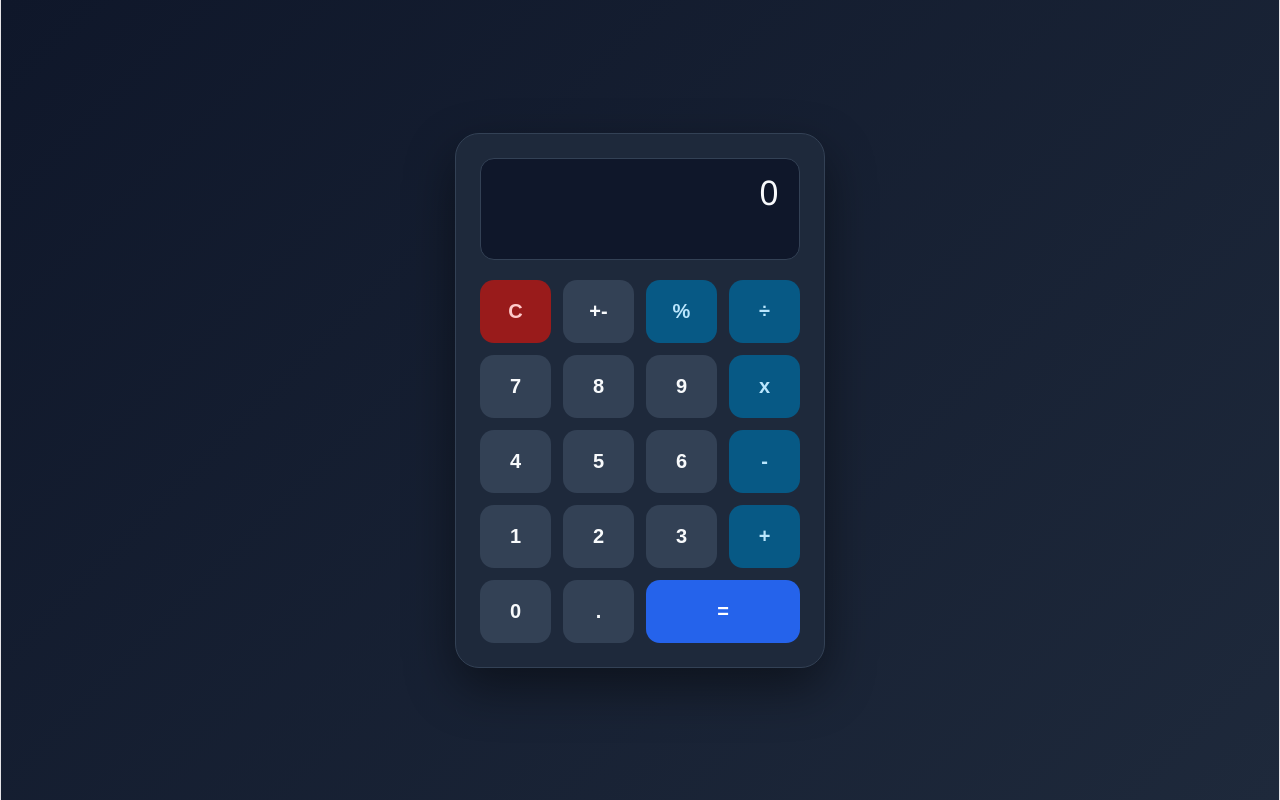
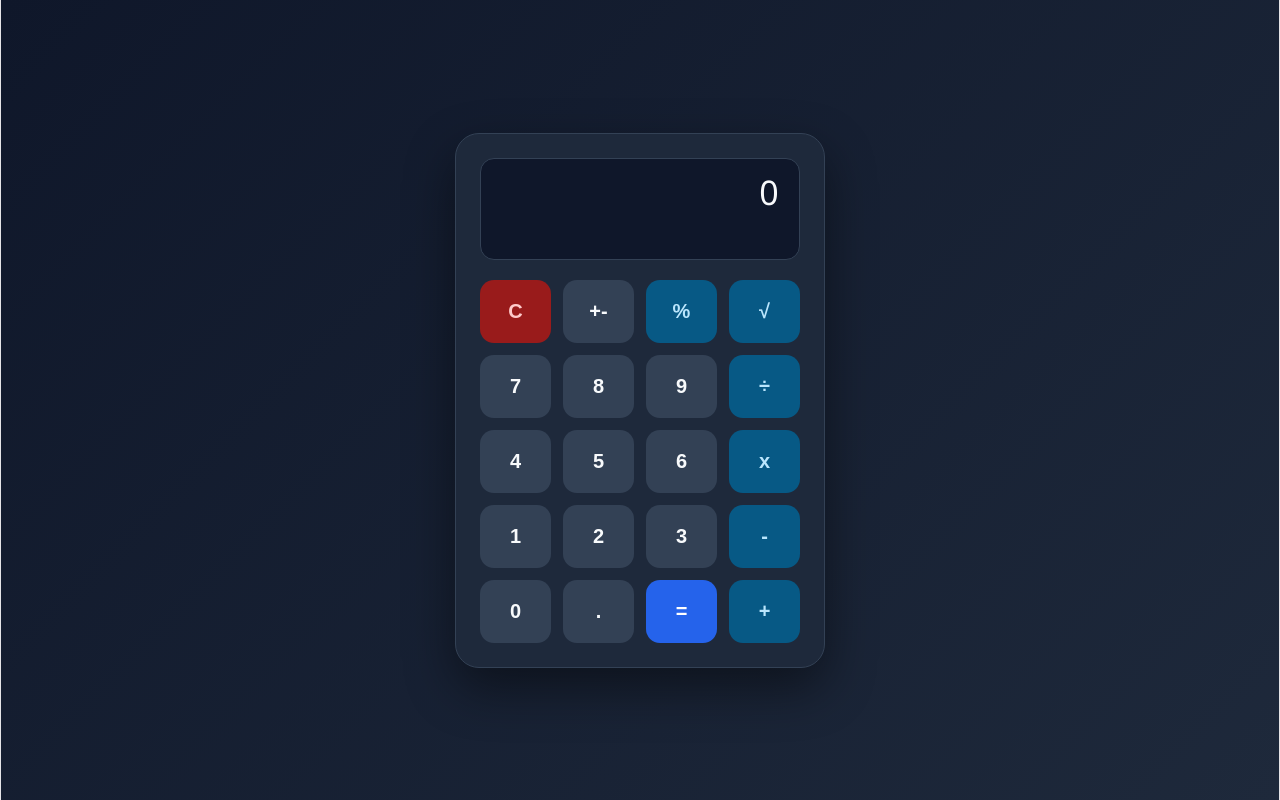
Before and after one commit to Delvinol/CalculatorGo, a React app in the folder frontend/: page / in a window 1280 px wide. Built offline with nearby package versions, Linux system fonts and the light colour scheme; the HTML template or start-up script is replaced by a standard one.

Commit message:
square root enabled

```diff
--- a/frontend/src/App.css
+++ b/frontend/src/App.css
@@ -97,7 +97,7 @@ button.operator:hover {
 button.equals {
   background: #2563eb;
   color: white;
-  grid-column: span 2;
+  grid-column: span 1;
 }
 
 button.equals:hover {
--- a/frontend/src/App.jsx
+++ b/frontend/src/App.jsx
@@ -7,6 +7,40 @@ function App() {
   const handleClick = async (value) => {
     if (value === 'C') {
       setInput('0');
+    } else if (value === '√') {
+      // Calculates the square root through the Go API
+      const number = Number(input);
+
+      if (!Number.isFinite(number) || number < 0) {
+        setInput('Error');
+        return;
+      }
+
+      try {
+        const response = await fetch('/calculate', {
+          method: 'POST',
+          headers: {
+            'Content-Type': 'application/json'
+          },
+          body: JSON.stringify({
+            number1: number,
+            number2: 0,
+            operacion: 'square_root'
+          })
+        });
+
+        if (!response.ok) {
+          throw new Error(await response.text());
+        }
+
+        const data = await response.json();
+        setInput(String(data.result));
+
+      } catch (error) {
+        console.error('API Error:', error);
+        setInput('Error');
+      }
+
     } else if (value === '=') {// Extracts the numbers and operator from the expression
 
       const match = input.match(/^(-?\d+(?:\.\d+)?)([+\-x÷%])(-?\d+(?:\.\d+)?)$/); if (!match) {
@@ -73,11 +107,11 @@ function App() {
 
   //Buttons we are going to  use
   const buttons = [
-    'C', '+-', '%', '÷',
-    '7', '8', '9', 'x',
-    '4', '5', '6', '-',
-    '1', '2', '3', '+',
-    '0', '.', '=',
+    'C', '+-', '%', '√',
+    '7', '8', '9', '÷',
+    '4', '5', '6', 'x',
+    '1', '2', '3', '-',
+    '0', '.', '=', '+'
   ];
 
   return (
@@ -92,7 +126,7 @@ function App() {
                   ? 'equals'
                   : btn === 'C'
                     ? 'clear'
-                    : ['+', '-', 'x', '÷', '%'].includes(btn)
+                    : ['+', '-', 'x', '÷', '%', '√'].includes(btn)
                       ? 'operator'
                       : ''
               }
```
